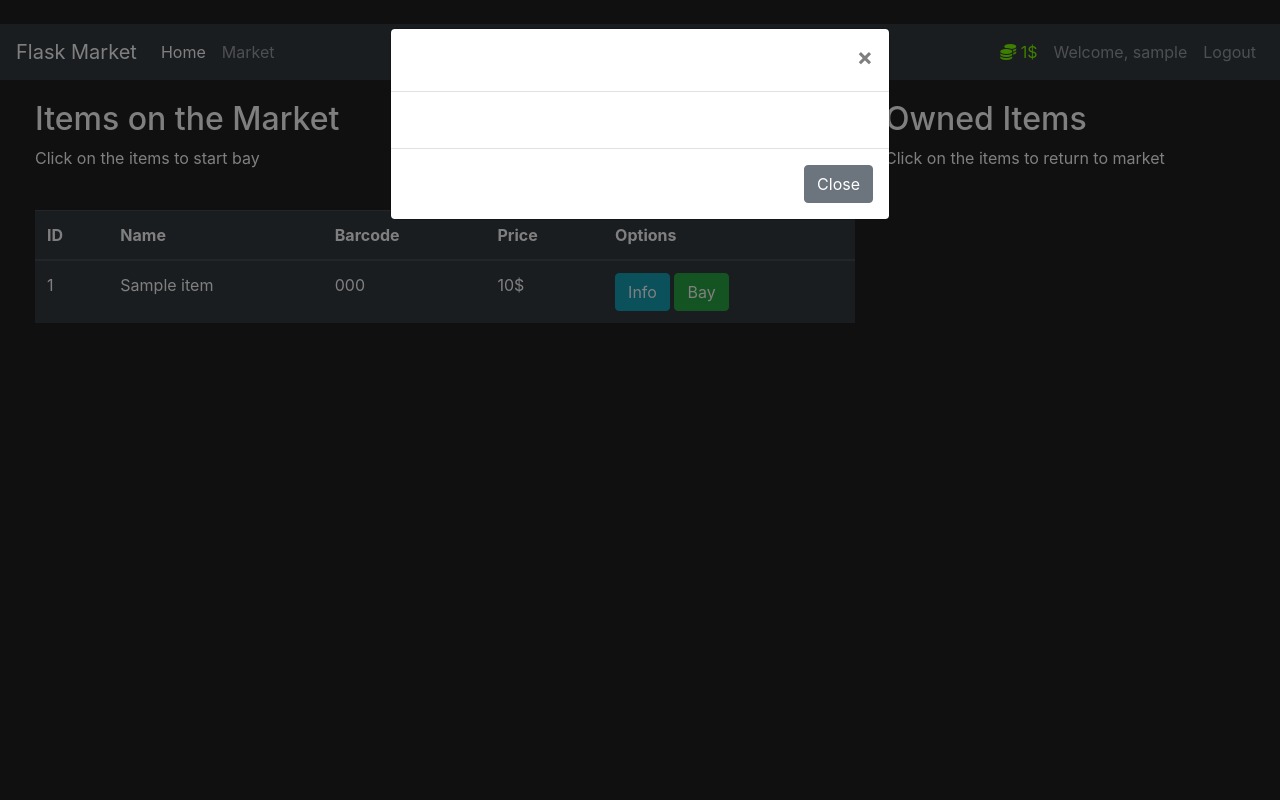
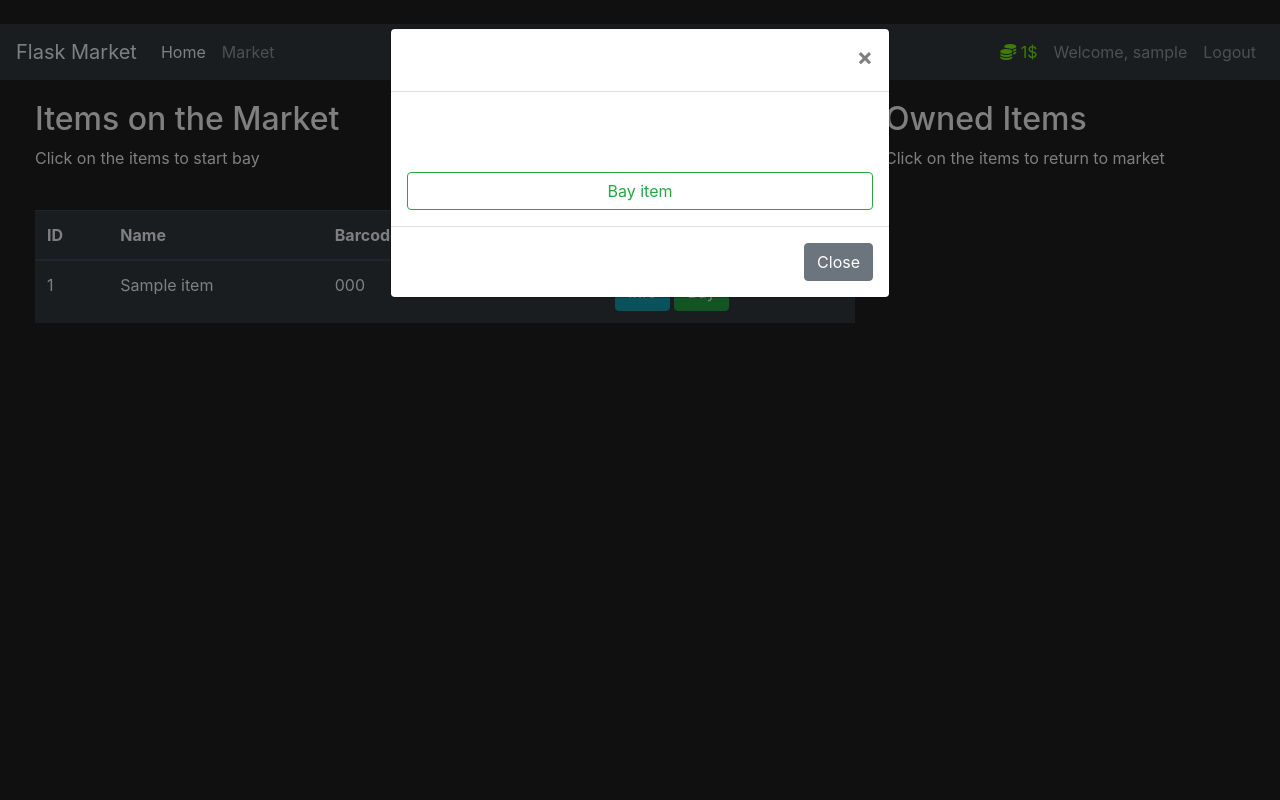
Before and after one commit to e1m7/sedov-test-flask, a Flask app: page /market in a window 1280 px wide, after a click on "Bay". Run offline with Flask 3, Linux system fonts and the light colour scheme; a user stored in the database is signed in; tables that the repository leaves empty hold one stand-in row (values such as "Sample post"); some libraries are stand-ins or nearby versions.

Commit message:
Add bay form

```diff
--- a/main.py
+++ b/main.py
@@ -1,6 +1,6 @@
 
 import os
-from flask import Flask, render_template, redirect, url_for, flash
+from flask import Flask, render_template, redirect, url_for, flash, request
 from flask_sqlalchemy import SQLAlchemy
 from flask_bcrypt import Bcrypt
 from flask_login import LoginManager
@@ -111,6 +111,12 @@ class LoginForm(FlaskForm):
     password = PasswordField(label="Password:", validators=[DataRequired()])
     submit = SubmitField(label="Sign In")
 
+class BayForm(FlaskForm):
+    submit = SubmitField(label="Bay item")
+
+class SellForm(FlaskForm):
+    submit = SubmitField(label="Sell item")
+
 
 # --------------------------- ROUTERS -------------------------------------------
 
@@ -121,11 +127,14 @@ def home_page():
     return render_template("home.html")
 
 
-@app.route("/market")
+@app.route("/market", methods=["GET", "POST"])
 @login_required
 def market_page():
+    bay_form = BayForm()
+    if bay_form.validate_on_submit():
+        print(request.form.get('bay_item'))
     items = Item.query.all()
-    return render_template("market.html", items=items)
+    return render_template("market.html", items=items, bay_form=bay_form)
 
 
 @app.route("/register", methods=["GET", "POST"])
@@ -184,4 +193,6 @@ def logout_page():
     return redirect(url_for('home_page'))
 
 
+
+
 app.run(host="0.0.0.0", port=81, use_reloader=True)
--- a/templates/includes/items_modals.html
+++ b/templates/includes/items_modals.html
@@ -29,7 +29,14 @@
             </button>
          </div>
          <div class="modal-body">
-        Are you sure want to bay {{ item.name }} for {{ item.price }}$ ?
+
+             <form method="POST">
+                 {{ bay_form.hidden_tag() }}
+                 <h4 class="text-center">Are want {{ item.name }} for {{ item.price }}$ ?</h4>
+                 <h6 class="text-center">Click "bay item" if you ready</h6>
+                 <input id="bay_item" name="bay_item" type="hidden" value="{{ item.name }}">
+                 {{ bay_form.submit(class="btn btn-outline-success btn-block") }}
+             </form>
          </div>
          <div class="modal-footer">
             <button type="button" class="btn btn-secondary" data-dismiss="modal">Close</button>
--- a/templates/market.html
+++ b/templates/market.html
@@ -16,7 +16,6 @@ Market Page
                <th scope="col">Barcode</th>
                <th scope="col">Price</th>
                <th scope="col">Options</th>
-               <!-- <th scope="col">Description</th> -->
             </tr>
          </thead>
          <tbody>
@@ -31,7 +30,6 @@ Market Page
                   <button class="btn btn-outline btn-info" data-toggle="modal" data-target="#exampleModal-{{ item.id }}">Info</button>
                   <button class="btn btn-outline btn-success" data-toggle="modal" data-target="#exampleModalBay-{{ item.id }}">Bay</button>
                </td>
-               <!-- <td>{{ item.description }}</td> -->
             </tr>
             {% endfor %}
          </tbody>
```
Lines whose indentation alone changed are shown as unchanged.
